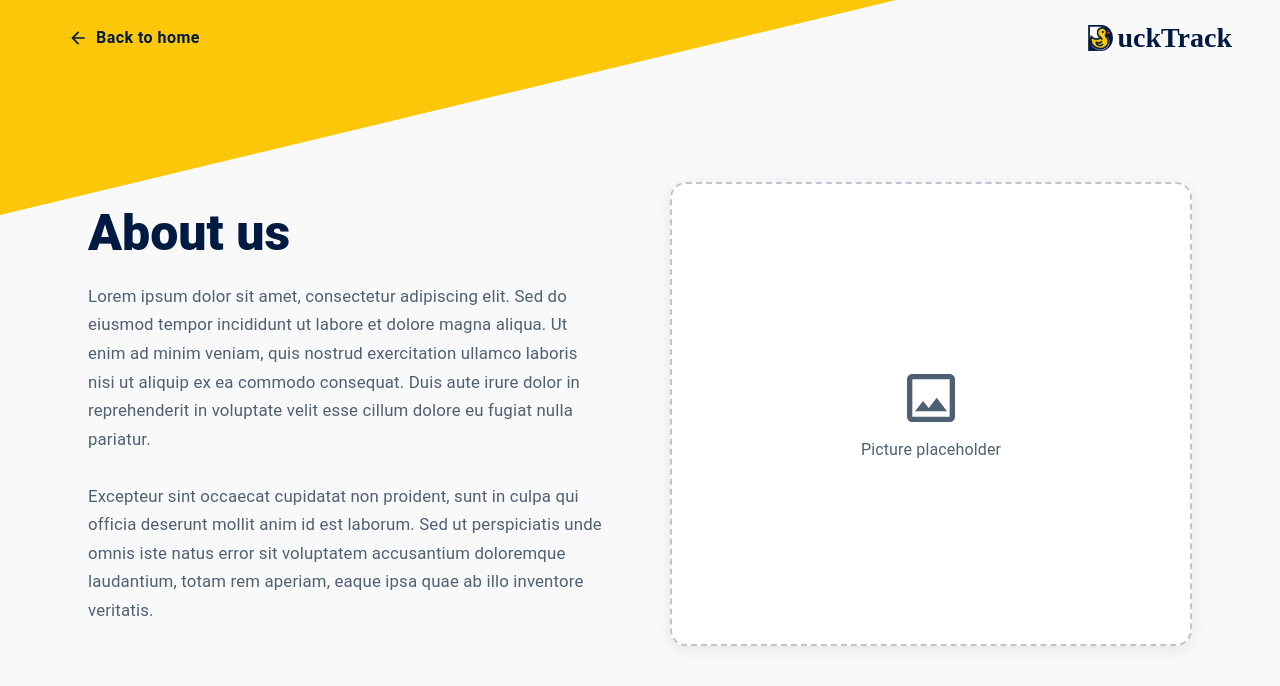
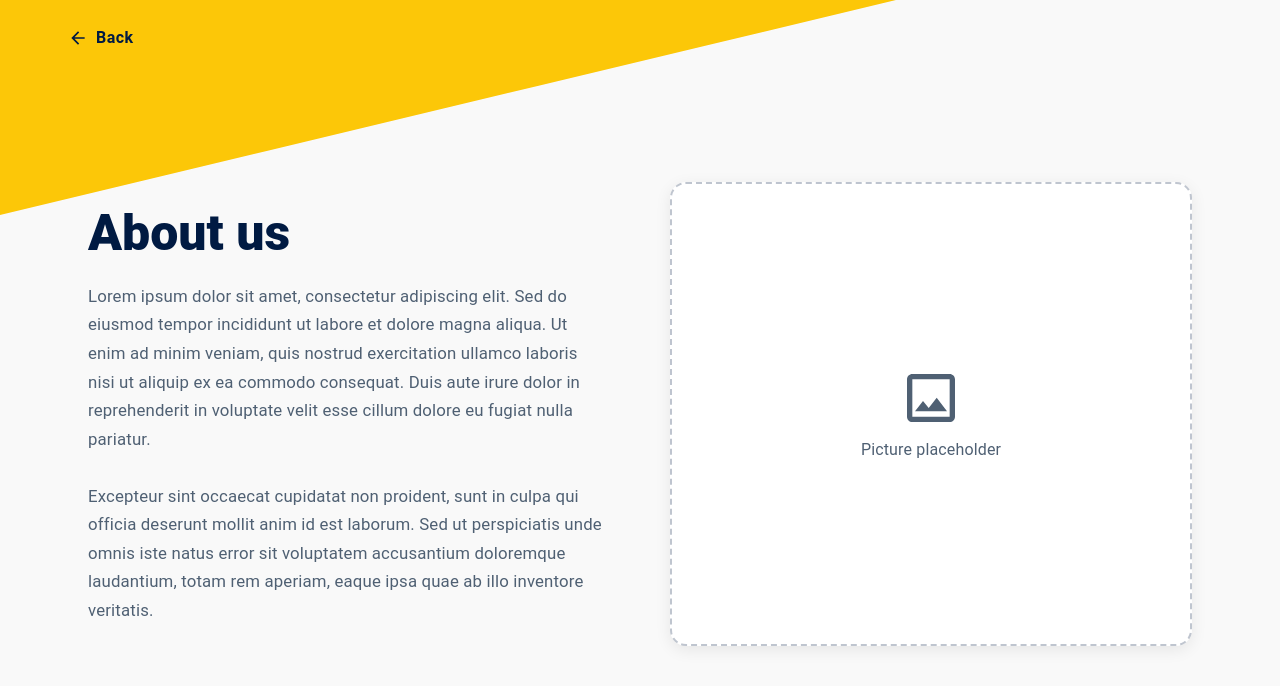
Before and after one commit to nataliia-ruda/DuckTrack-Front-End, a React (Vite) app: page /about in a window 1280 px wide. Shown: the top 686 px of the page. Built offline with nearby package versions, Linux system fonts and the light colour scheme; no server answers.

Commit message:
removed logo from about us page, fixed the return button

```diff
--- a/src/components/AboutUsPage.jsx
+++ b/src/components/AboutUsPage.jsx
@@ -82,29 +82,8 @@ const AboutUsPage = () => {
             },
           }}
         >
-          Back to home
+          Back
         </Button>
-
-        <Box
-          onClick={() => navigate("/")}
-          sx={{
-            display: "flex",
-            alignItems: "center",
-            gap: 0.5,
-            cursor: "pointer",
-            color: "#001A42",
-            fontWeight: 800,
-            fontSize: { xs: 22, md: 28 },
-          }}
-        >
-          <Box
-            component="img"
-            src="/d_logo.png"
-            alt="DuckTrack logo"
-            sx={{ height: "0.9em" }}
-          />
-          uckTrack
-        </Box>
       </Toolbar>
 
       <Box
```
